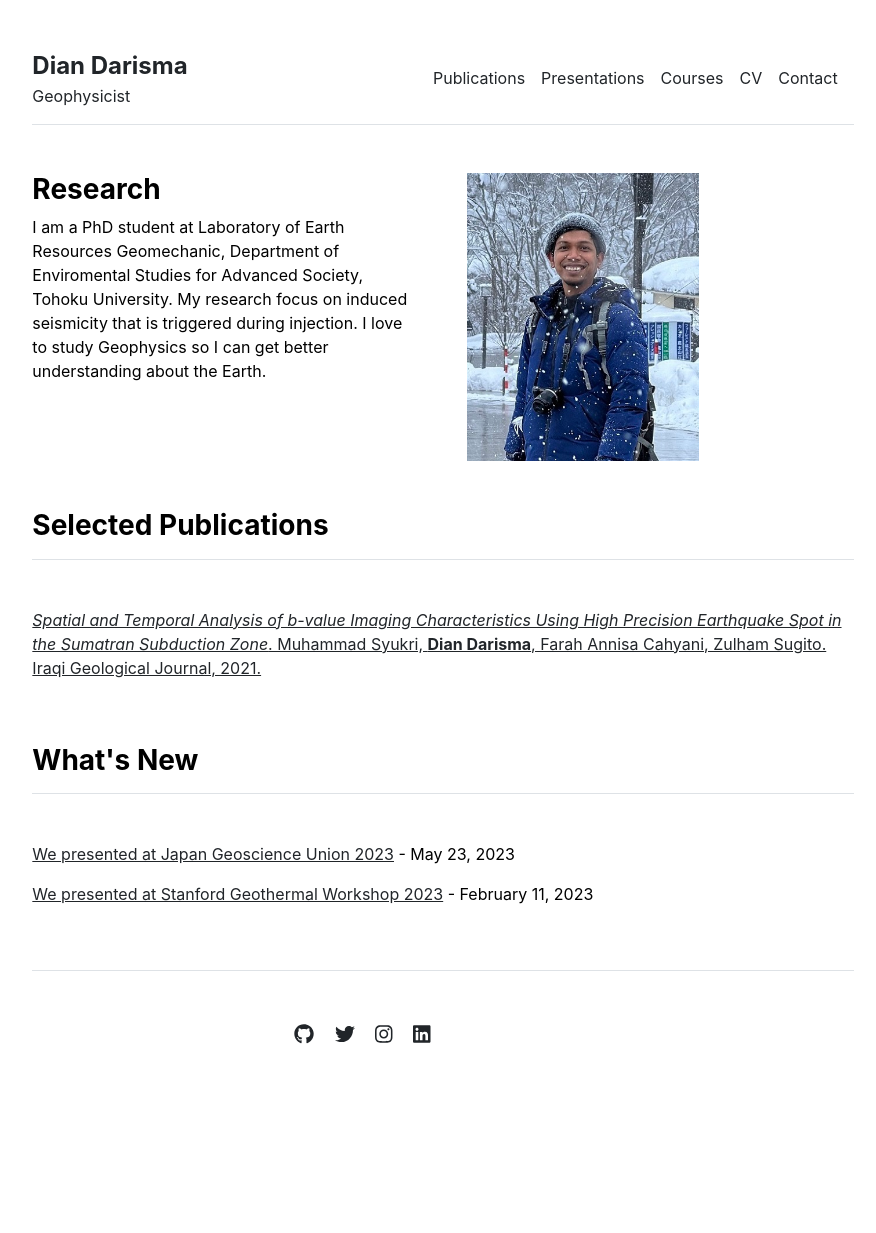
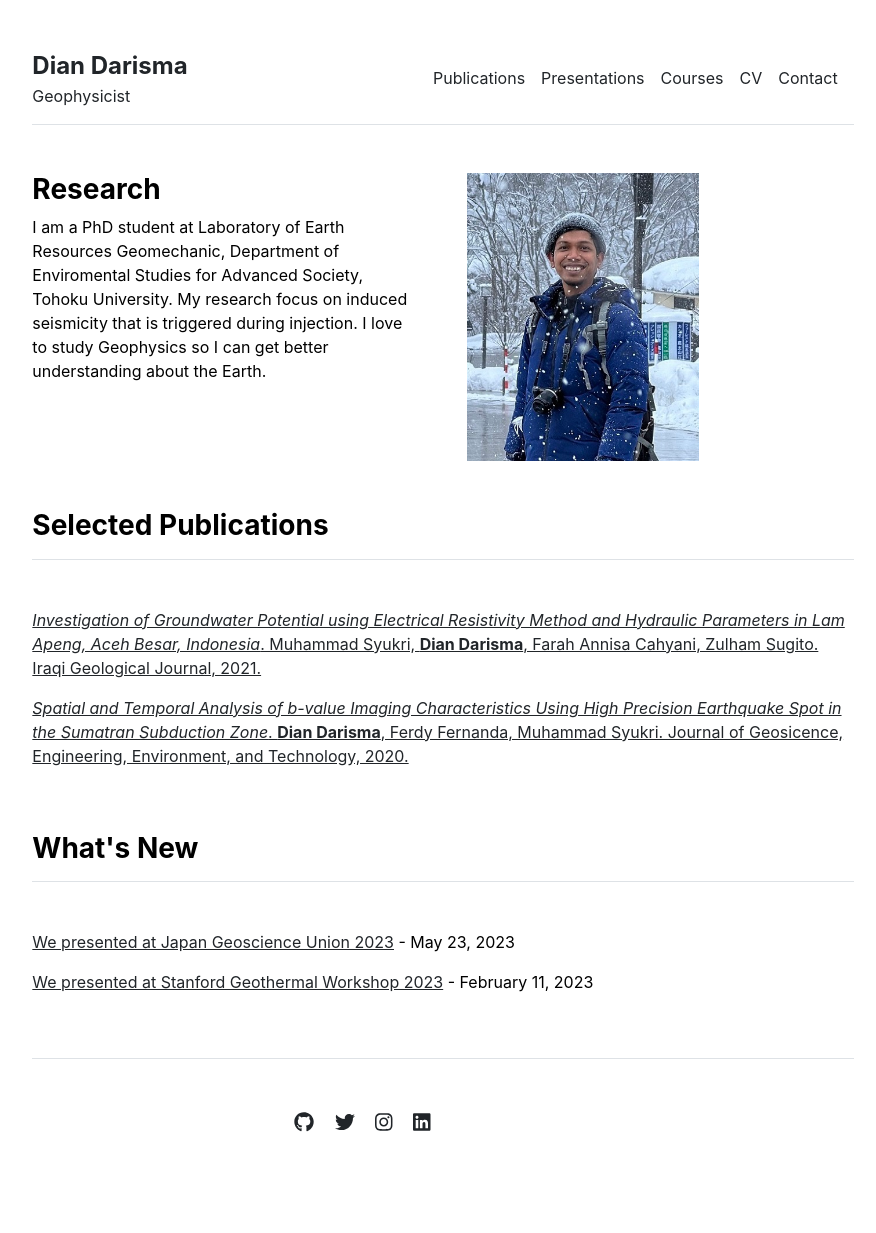
Before and after one commit to diandarisma/diandarisma.github.io, a Jekyll site: the page built from index.md, in a window 1280 px wide. Shown: the whole page, without its empty margins (197-1073 px from the left). Built offline with Jekyll 4.4.1, drawn with Linux system fonts in a browser that asks for light colours; before the commit the page ends 1145 px from its top, so only the background shows below that.

Commit message:
Update publications.yml

```diff
--- a/_data/publications.yml
+++ b/_data/publications.yml
@@ -1,9 +1,14 @@
 featured:
 - name: |
-    <em>Spatial and Temporal Analysis of b-value Imaging Characteristics Using High Precision Earthquake Spot in the Sumatran Subduction Zone</em>.
+    <em>Investigation of Groundwater Potential using Electrical Resistivity Method and Hydraulic Parameters in Lam Apeng, Aceh Besar, Indonesia</em>.
     Muhammad Syukri, <strong>Dian Darisma</strong>, Farah Annisa Cahyani, Zulham Sugito.
     Iraqi Geological Journal, 2021.
   url: 'https://igj-iraq.org/igj/index.php/igj/article/view/644'
+- name: |
+    <em>Spatial and Temporal Analysis of b-value Imaging Characteristics Using High Precision Earthquake Spot in the Sumatran Subduction Zone</em>.
+    <strong>Dian Darisma</strong>, Ferdy Fernanda, Muhammad Syukri.
+    Journal of Geosicence, Engineering, Environment, and Technology, 2020.
+  url: 'https://journal.uir.ac.id/index.php/JGEET/article/view/5501'
 
 
 index:
@@ -12,3 +17,8 @@ index:
     Muhammad Syukri, <strong>Dian Darisma</strong>, Farah Annisa Cahyani, Zulham Sugito.
     Iraqi Geological Journal, 2021.
   url: 'https://igj-iraq.org/igj/index.php/igj/article/view/644'
+- name: |
+    <em>Spatial and Temporal Analysis of b-value Imaging Characteristics Using High Precision Earthquake Spot in the Sumatran Subduction Zone</em>.
+    <strong>Dian Darisma</strong>, Ferdy Fernanda, Muhammad Syukri.
+    Journal of Geosicence, Engineering, Environment, and Technology, 2020.
+  url: 'https://journal.uir.ac.id/index.php/JGEET/article/view/5501'
```
